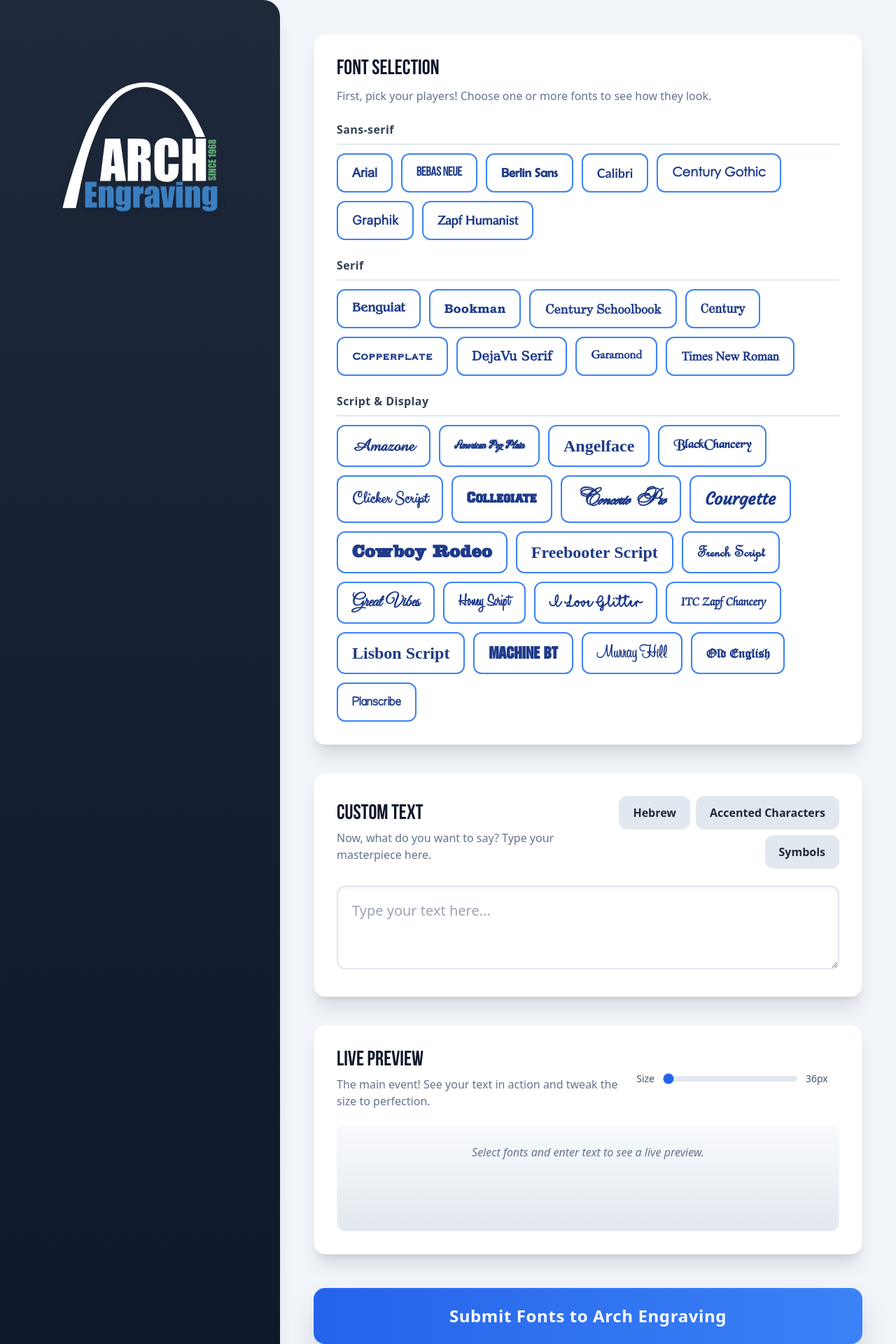
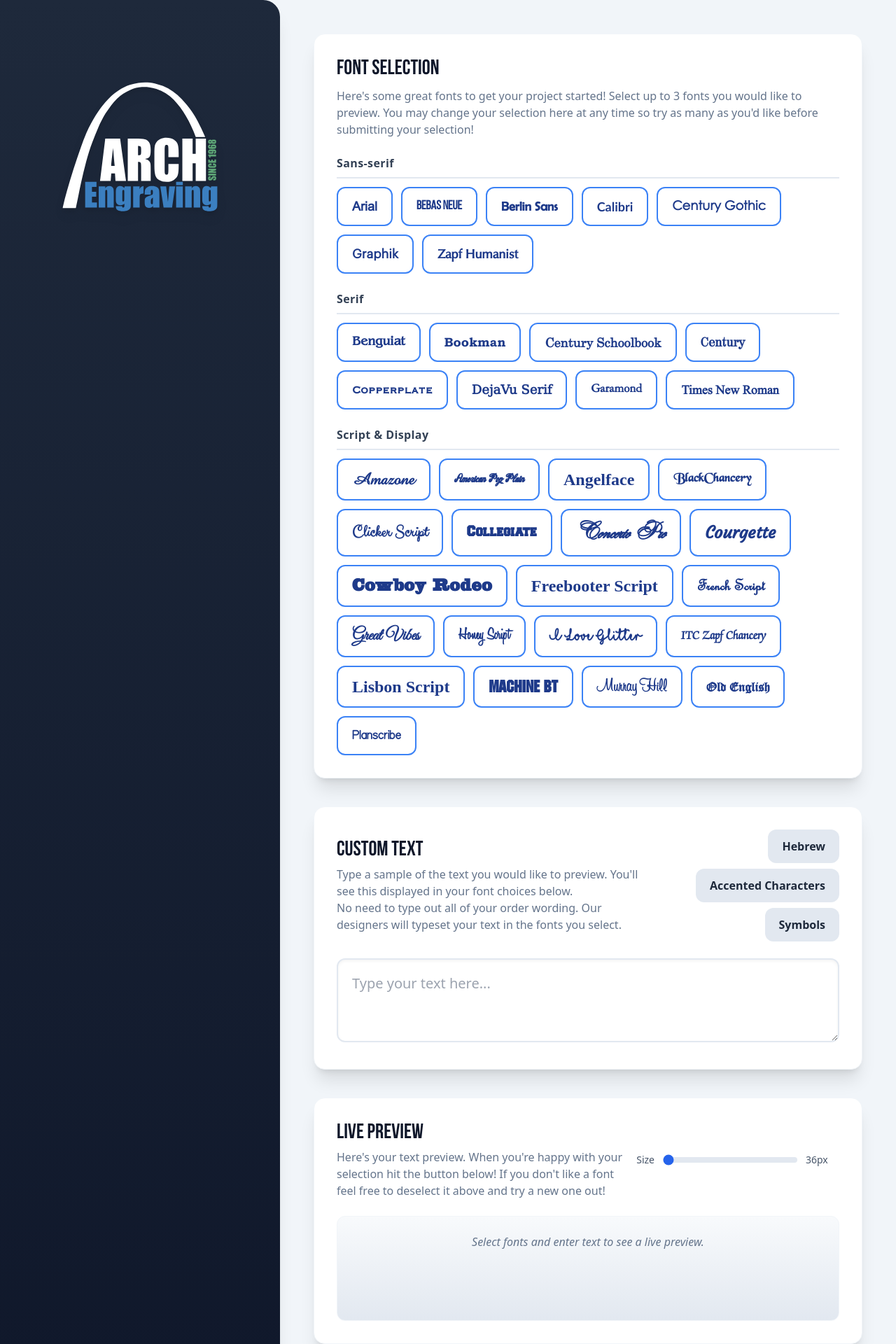
Before and after one commit to Arch-Tom/archfonthub, a React (Vite) app: page / in a window 1280 px wide. Shown: the top 1920 px of the page at 70% size. Built offline with nearby package versions, Linux system fonts and the light colour scheme; a web font is replaced by a local one.

Commit message:
updating to section wording

```diff
--- a/src/App.jsx
+++ b/src/App.jsx
@@ -373,7 +373,7 @@ const App = () => {
                         {/* Font Selection Section */}
                         <section className="bg-white rounded-2xl shadow-xl p-8 border border-slate-100">
                             <h2 className="text-3xl font-bold text-slate-900 mb-2 tracking-normal" style={{ fontFamily: 'BebasNeue-Bold' }}>Font Selection</h2>
-                            <p className="text-slate-500 mb-6">First, pick your players! Choose one or more fonts to see how they look.</p>
+                            <p className="text-slate-500 mb-6">Here's some great fonts to get your project started! Select up to 3 fonts you would like to preview. You may change your selection here at any time so try as many as you'd like before submitting your selection!</p>
                             <div className="space-y-6">
                                 {Object.entries(fontLibrary).map(([category, fonts]) => (
                                     <div key={category}>
@@ -398,7 +398,9 @@ const App = () => {
                             <div className="flex flex-col sm:flex-row sm:justify-between items-start sm:items-center mb-6 gap-4">
                                 <div>
                                     <h2 className="text-3xl font-bold text-slate-900 tracking-normal" style={{ fontFamily: 'BebasNeue-Bold' }}>Custom Text</h2>
-                                    <p className="text-slate-500 mt-1">Now, what do you want to say? Type your masterpiece here.</p>
+                                    <p className="text-slate-500 mt-1">Type a sample of the text you would like to preview. You'll see this displayed in your font choices below.
+                                        <br />
+                                        No need to type out all of your order wording. Our designers will typeset your text in the fonts you select.</p>
                                 </div>
                                 <div className="flex flex-wrap items-center justify-end gap-2">
                                     <button onClick={() => setShowHebrewPalette(true)} className="px-5 py-3 bg-slate-200 text-slate-800 rounded-xl hover:bg-slate-300 font-semibold transition-colors text-base">Hebrew</button>
@@ -414,7 +416,7 @@ const App = () => {
                             <div className="flex flex-col sm:flex-row sm:justify-between items-start sm:items-center mb-6 gap-4">
                                 <div>
                                     <h2 className="text-3xl font-bold text-slate-900 tracking-normal" style={{ fontFamily: 'BebasNeue-Bold' }}>Live Preview</h2>
-                                    <p className="text-slate-500 mt-1">The main event! See your text in action and tweak the size to perfection.</p>
+                                    <p className="text-slate-500 mt-1">Here's your text preview. When you're happy with your selection hit the button below! If you don't like a font feel free to deselect it above and try a new one out!</p>
                                 </div>
                                 <div className="flex items-center gap-3">
                                     <label htmlFor="fontSizeSlider" className="text-sm font-medium text-slate-600">Size</label>
```
